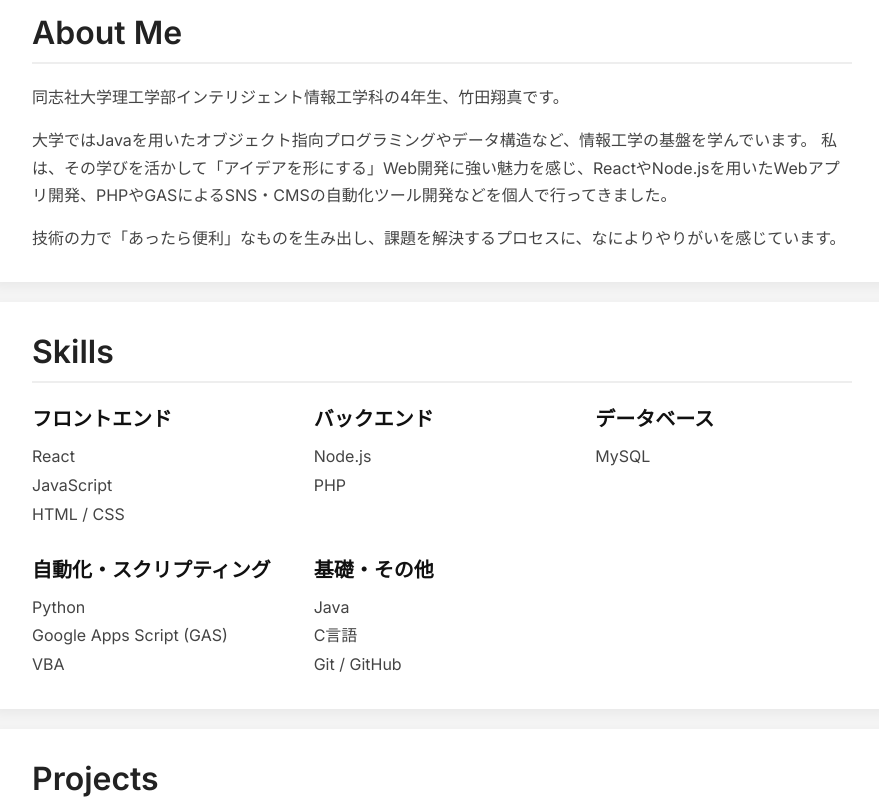
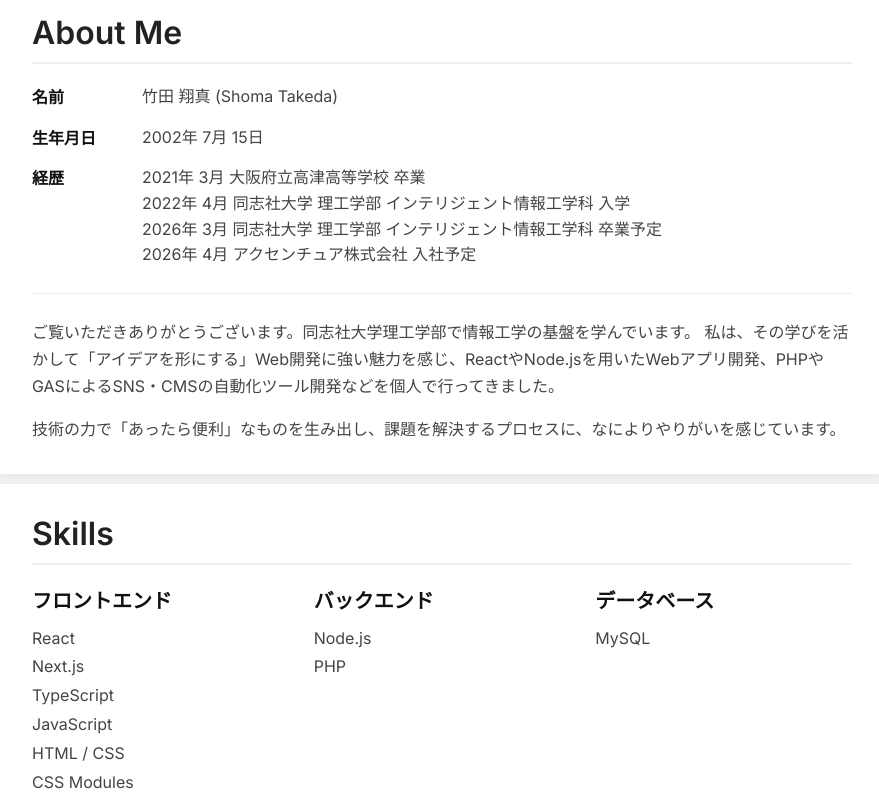
Before and after one commit to shoma715/portfolio-site, a Next.js app: page / in a window 1280 px wide. Shown: the part 580-1380 px from the top of the page, without its empty margins (198-1077 px from the left). Built offline with nearby package versions, Linux system fonts and the light colour scheme.

Commit message:
about meとskillsの修正

```diff
--- a/components/About.module.css
+++ b/components/About.module.css
@@ -3,7 +3,7 @@
   border-radius: 8px;
   box-shadow: 0 4px 12px rgba(0, 0, 0, 0.05);
   padding: 30px 40px; /* 上下30px, 左右40px */
-  margin-bottom: 20px;
+  margin-bottom: 10px; /* 以前の指示で10pxに変更済み */
 }
 
 .title {
@@ -16,14 +16,45 @@
   color: #222;
 }
 
+/* --- ここから追加・変更 --- */
+
+/* プロフィール一覧 (名前・経歴など) */
+.profileList {
+  display: grid;
+  /* 左側（項目名）を100px, 右側（内容）を残り全部にする */
+  grid-template-columns: 100px 1fr;
+  gap: 15px 10px; /* 行間 15px, 列間 10px */
+  margin-bottom: 25px; /* リストと挨拶文の間のスペース */
+}
+
+.profileTerm {
+  font-weight: 600;
+  color: #111;
+  font-size: 1rem;
+}
+
+.profileDescription {
+  font-size: 1rem;
+  color: #444;
+  margin: 0;
+  line-height: 1.6; /* 経歴が複数行になっても読みやすく */
+}
+
+/* 挨拶文の区切り線 */
+.divider {
+  border: 0;
+  border-top: 1px solid #eee;
+  margin: 25px 0;
+}
+
+/* 挨拶文のテキスト */
 .text {
   font-size: 1rem; /* 16px */
-  line-height: 1.7; /* 行の高さを1.7倍に */
+  line-height: 1.7;
   color: #444;
-  margin-bottom: 15px; /* 段落ごとのスペース */
+  margin-bottom: 15px;
 }
 
-/* 最後の段落だけ下のスペースをなくす */
 .text:last-child {
   margin-bottom: 0;
 }
--- a/components/About.tsx
+++ b/components/About.tsx
@@ -6,11 +6,35 @@ const About = () => {
     <section id="about" className={styles.aboutContainer}>
       <h2 className={styles.title}>About Me</h2>
 
+      {/* プロフィールリスト */}
+      <dl className={styles.profileList}>
+        <dt className={styles.profileTerm}>名前</dt>
+        <dd className={styles.profileDescription}>
+          竹田 翔真 (Shoma Takeda)
+        </dd>
+
+        <dt className={styles.profileTerm}>生年月日</dt>
+        <dd className={styles.profileDescription}>
+          {/* ↓ここに生年月日を記入してください */}
+          2002年 7月 15日
+        </dd>
+
+        <dt className={styles.profileTerm}>経歴</dt>
+        <dd className={styles.profileDescription}>
+          {/* ↓ここに経歴を記入してください (改行は <br /> を使います) */}
+          2021年 3月 大阪府立高津高等学校 卒業<br />
+          2022年 4月 同志社大学 理工学部 インテリジェント情報工学科 入学<br />
+          2026年 3月 同志社大学 理工学部 インテリジェント情報工学科 卒業予定<br />
+          2026年 4月 アクセンチュア株式会社 入社予定<br />
+        </dd>
+      </dl>
+
+      <hr className={styles.divider} />
+
+      {/* 挨拶文・自己PR */}
       <p className={styles.text}>
-        同志社大学理工学部インテリジェント情報工学科の4年生、竹田翔真です。
-      </p>
-      <p className={styles.text}>
-        大学ではJavaを用いたオブジェクト指向プログラミングやデータ構造など、情報工学の基盤を学んでいます。
+        {/* ↓ここに挨拶文・自己PRを記入してください */}
+        ご覧いただきありがとうございます。同志社大学理工学部で情報工学の基盤を学んでいます。
         私は、その学びを活かして「アイデアを形にする」Web開発に強い魅力を感じ、ReactやNode.jsを用いたWebアプリ開発、PHPやGASによるSNS・CMSの自動化ツール開発などを個人で行ってきました。
       </p>
       <p className={styles.text}>
--- a/components/Skills.tsx
+++ b/components/Skills.tsx
@@ -13,8 +13,11 @@ const Skills = () => {
           <h3 className={styles.categoryTitle}>フロントエンド</h3>
           <ul className={styles.list}>
             <li className={styles.listItem}>React</li>
+            <li className={styles.listItem}>Next.js</li>
+            <li className={styles.listItem}>TypeScript</li>
             <li className={styles.listItem}>JavaScript</li>
             <li className={styles.listItem}>HTML / CSS</li>
+            <li className={styles.listItem}>CSS Modules</li>
           </ul>
         </div>
 
@@ -45,13 +48,15 @@ const Skills = () => {
           </ul>
         </div>
 
-        {/* 基礎・その他 */}
+        {/* その他・ツール */}
         <div>
-          <h3 className={styles.categoryTitle}>基礎・その他</h3>
+          <h3 className={styles.categoryTitle}>その他・ツール</h3>
           <ul className={styles.list}>
-            <li className={styles.listItem}>Java</li>
             <li className={styles.listItem}>C言語</li>
             <li className={styles.listItem}>Git / GitHub</li>
+            <li className={styles.listItem}>VS Code</li>
+            <li className={styles.listItem}>Eclipse</li>
+            <li className={styles.listItem}>npm</li>
           </ul>
         </div>
 
```
